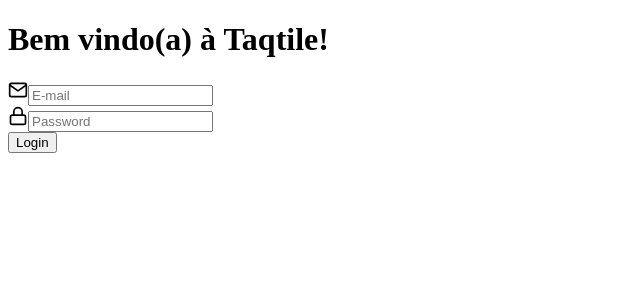
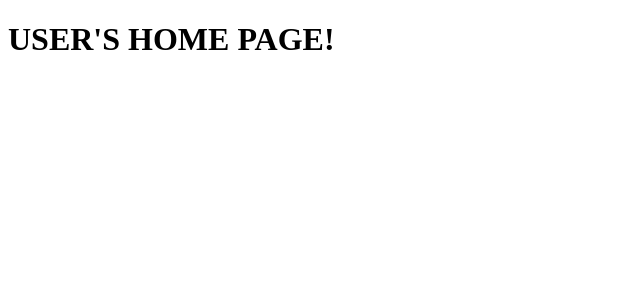
Before and after one commit to indigotech/onboard-nathan-machado, a React (Create React App) app: page / in a window 1280 px wide. Shown: the top 300 px of the page, without its empty margins (0-640 px from the left). Built offline with nearby package versions, Linux system fonts and the light colour scheme.

Commit message:
Basic router and loading animation

```diff
--- a/package.json
+++ b/package.json
@@ -8,6 +8,8 @@
     "react": "17.0.2",
     "react-dom": "17.0.2",
     "react-icons": "4.3.1",
+    "react-loading": "2.0.3",
+    "react-router-dom": "6.2.2",
     "react-scripts": "5.0.0",
     "styled-components": "5.3.3",
     "web-vitals": "2.1.4",
--- a/src/App.tsx
+++ b/src/App.tsx
@@ -1,10 +1,9 @@
-import { LoginPage } from "./app/modules/login";
-
+import { Outlet } from "react-router-dom";
 
 function App() {
   return (
     <div className="App">
-      <LoginPage />
+      <Outlet />
     </div>
   );
 }
--- a/src/app/modules/login/login.page.tsx
+++ b/src/app/modules/login/login.page.tsx
@@ -6,6 +6,7 @@
 import { loginSchema } from './login-validations';
 import { useMutation } from '@apollo/client';
 import { LoginMutation } from 'app/services';
+import { useNavigate } from 'react-router-dom';
 
 export function LoginPage() {
   const [isLoading, setIsLoading] = useState(false);
@@ -13,8 +14,13 @@
   const [password, setPassword] = useState("");
   const [errorMsg, setErrorMsg] = useState("");
 
-  const [login] = useMutation(LoginMutation);
+  const [login, { loading }] = useMutation(LoginMutation);
 
+  const navigate = useNavigate()
+
+  const getIsLoading = () => {
+    return isLoading || loading
+  };
 
   const handleSubmit = (event: BaseSyntheticEvent) => {
     setIsLoading(true)
@@ -25,7 +31,8 @@
         login({
           variables: { email, password },
           onCompleted: ({ login }) => {
-            localStorage.setItem('auth_token', login.token)
+            localStorage.setItem('auth_token', login.token);
+            navigate('/');
           },
           onError: ((graphErr) => {
             setErrorMsg(graphErr.message);
@@ -68,8 +75,8 @@
 
       {errorMsg && <AlertMsg type='error' >{errorMsg}</AlertMsg>}
 
-      <Button type="submit">
-        { isLoading ? "Loading..." : "Login" }
+      <Button type="submit" isLoading={getIsLoading()}>
+        Login
       </Button>
     </form>
   );
--- /dev/null
+++ b/src/app/modules/user/index.ts
@@ -0,0 +1 @@
+export * from './user.page'
--- /dev/null
+++ b/src/app/modules/user/user.page.tsx
@@ -0,0 +1,5 @@
+export function UserHomePage() {
+  return (
+      <h1>USER'S HOME PAGE!</h1>
+  );
+};
--- a/src/atomic/atm.button/index.tsx
+++ b/src/atomic/atm.button/index.tsx
@@ -1,10 +1,16 @@
 import React from 'react';
+import Loading from 'react-loading'
 
-type ButtonProps = React.ButtonHTMLAttributes<HTMLButtonElement>
+interface ButtonProps extends React.ButtonHTMLAttributes<HTMLButtonElement> {
+  isLoading: boolean;
+}
 
-export function Button({children, ...rest}: ButtonProps) {
+export function Button({isLoading, children, ...rest}: ButtonProps) {
 
   return (
-    <button {...rest}>{children}</button>
+    <button disabled={isLoading} {...rest}>
+      { isLoading && <Loading type='bars' color='#000' height={20} width={20}  /> }
+      { children }
+    </button>
   );
 };
--- a/src/index.tsx
+++ b/src/index.tsx
@@ -1,14 +1,18 @@
 import React from 'react';
 import ReactDOM from 'react-dom';
 import { ApolloProvider } from '@apollo/client';
-import App from './App';
+import { BrowserRouter } from 'react-router-dom';
 import { Client } from './app/services';
+import { AppRoutes } from 'routes';
+
 
 ReactDOM.render(
   <React.StrictMode>
-    <ApolloProvider client={Client}>
-      <App />
-    </ApolloProvider>
+    <BrowserRouter>
+      <ApolloProvider client={Client}>
+        <AppRoutes />
+      </ApolloProvider>
+    </BrowserRouter>
   </React.StrictMode>,
   document.getElementById('root')
 );
--- /dev/null
+++ b/src/routes.tsx
@@ -0,0 +1,16 @@
+import App from "App";
+import { LoginPage } from "app/modules/login";
+import { UserHomePage } from "app/modules/user";
+import { Route, Routes } from "react-router-dom";
+
+
+export function AppRoutes() {
+  return (
+    <Routes>
+      <Route path="/" element={<App />}>
+        <Route index element={<UserHomePage />} />
+        <Route path="login" element={<LoginPage />} />
+      </Route>
+    </Routes>
+  );
+}
```
Also changed, not shown: 1 other file (tests, documents, lock files or other folders).
